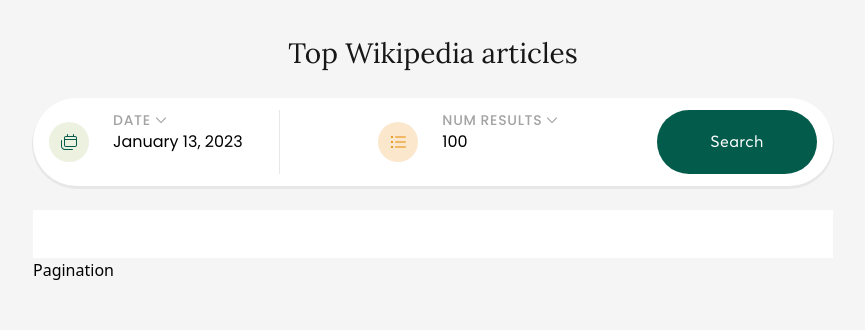
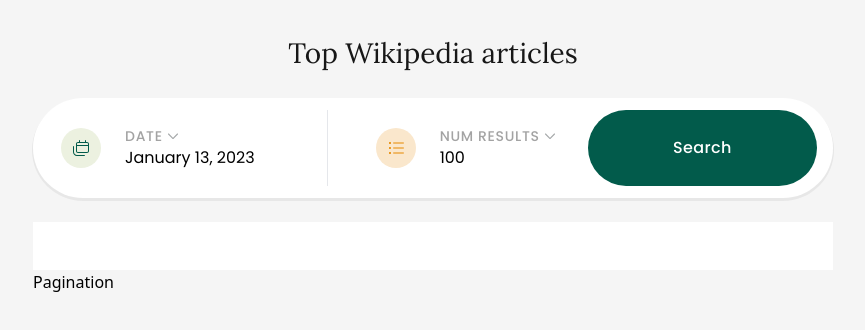
Before and after one commit to aahill50/wiki-fetcher, a Next.js app: page / in a window 1280 px wide. Shown: the top 330 px of the page, without its empty margins (207-1072 px from the left). Built offline with nearby package versions, Linux system fonts and the light colour scheme.

Commit message:
implement hover states and minor design fixes

```diff
--- a/src/app/components/ActionBar/DatePicker.tsx
+++ b/src/app/components/ActionBar/DatePicker.tsx
@@ -36,7 +36,7 @@
     };
 
     return (
-        <div className='flex mb-6 sm:mb-0 sm:pr-9 sm:border-r-gray-200 border-r'>
+        <div className='flex mb-6 sm:mb-0 sm:pr-9 sm:hover:bg-neutral-100 sm:rounded-full sm:px-3 sm:py-4 cursor-pointer'>
             <Icon
                 alt='calendar-icon'
                 height={40}
--- a/src/app/components/ActionBar/NumResults.tsx
+++ b/src/app/components/ActionBar/NumResults.tsx
@@ -25,7 +25,7 @@
         </div>
     );
     return (
-        <div className='flex mb-6 sm:mb-0'>
+        <div className='flex mb-6 sm:mb-0 sm:max-w-[180px] md:max-w-[260px] sm:hover:bg-neutral-100 sm:rounded-full sm:px-3 sm:py-4 cursor-pointer'>
             <Icon alt='results-icon' height={40} svg={iconList} width={40} />
             <div className='flex flex-col ml-6'>
                 <div
--- a/src/app/components/ActionBar/SearchButton.tsx
+++ b/src/app/components/ActionBar/SearchButton.tsx
@@ -27,7 +27,7 @@
 
     return (
         <button
-            className='font-averta bg-brandGreen-500 text-base py-3 sm:py-5 sm:max-w-[160px] grow rounded-full text-white font-semibold sm:font-medium tracking-wide'
+            className='font-averta sm:font-poppins bg-brandGreen-500 text-base py-3 sm:py-5 sm:ml-5 grow rounded-full text-white font-semibold sm:font-medium tracking-wide'
             onClick={onClickSearch}
         >
             Search
--- a/src/app/components/ActionBar/index.tsx
+++ b/src/app/components/ActionBar/index.tsx
@@ -3,9 +3,13 @@
 import SearchButton from './SearchButton';
 
 export default function SearchBar() {
+    const divider = (
+        <div className='hidden sm:block w-px sm:bg-gray-200 mx-9'></div>
+    );
     return (
         <div className='flex flex-col sm:flex-row bg-white p-6 sm:px-4 sm:py-3 shadow-[0_2px_0_1px_rgba(5,9,12,0.06)] sm:rounded-full sm:justify-between'>
             <DatePicker />
+            {divider}
             <NumResults />
             <SearchButton />
         </div>
```
